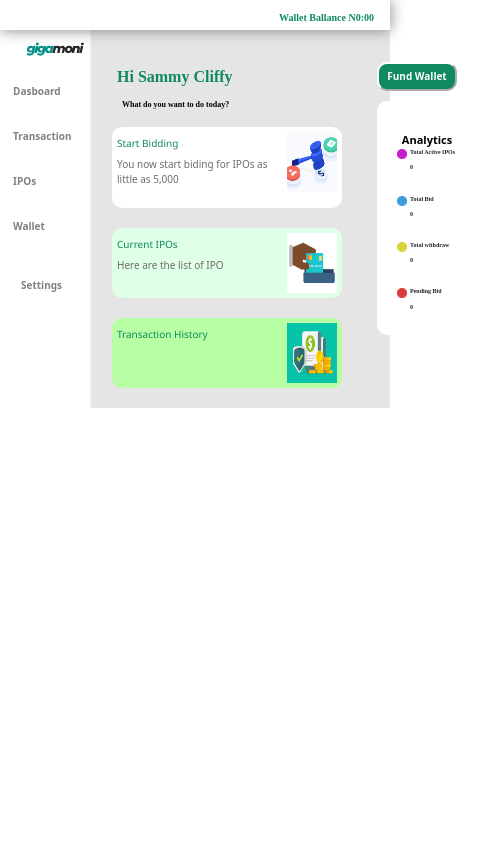
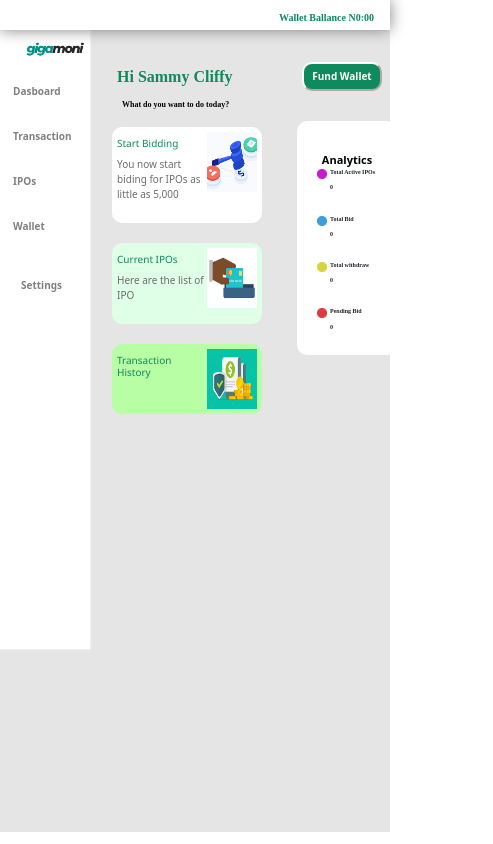
Before and after one commit to Peter-Dumbari/gigamoni, a React (Create React App) app: page /dashboard in a window 390 px wide. Shown: the whole page, 493 px wide, since content can reach past the window. Built offline with nearby package versions, Linux system fonts and the light colour scheme.

Commit message:
blessing lekia

```diff
--- a/src/components/pages/Dashboard.css
+++ b/src/components/pages/Dashboard.css
@@ -340,8 +340,6 @@ ul {
     padding-bottom: 5rem;
     box-shadow: 0 0 3px 0 #fff;
     width: 90px;
-
-
 }
 
 
@@ -385,7 +383,7 @@ ul {
 }
 
 .card1, .card2, .card3 {
-    width: 230px;
+    width: 150px;
     padding: 5px;
     margin-bottom: 20px;
 
@@ -426,17 +424,18 @@ ul {
 .fund_wallet__button{
     padding: 5px;
     width: 80px;
-    margin: 0 0 10px 35px;
+    margin: 0 0 30px 40px;
     font-size: 10px;
 }
 
 .dashboard__container__container{
     width: 100%;
+    height: 95vh;
+    padding: 0 5rem 0 0;
 }
 
 .dashboard__row{
     width: 100px;
-    margin-right: 1rem;
     }
 
 .dashboard__row h4{
@@ -471,4 +470,5 @@ ul {
     padding-bottom: 1rem;
 }
 
+
 }
```
